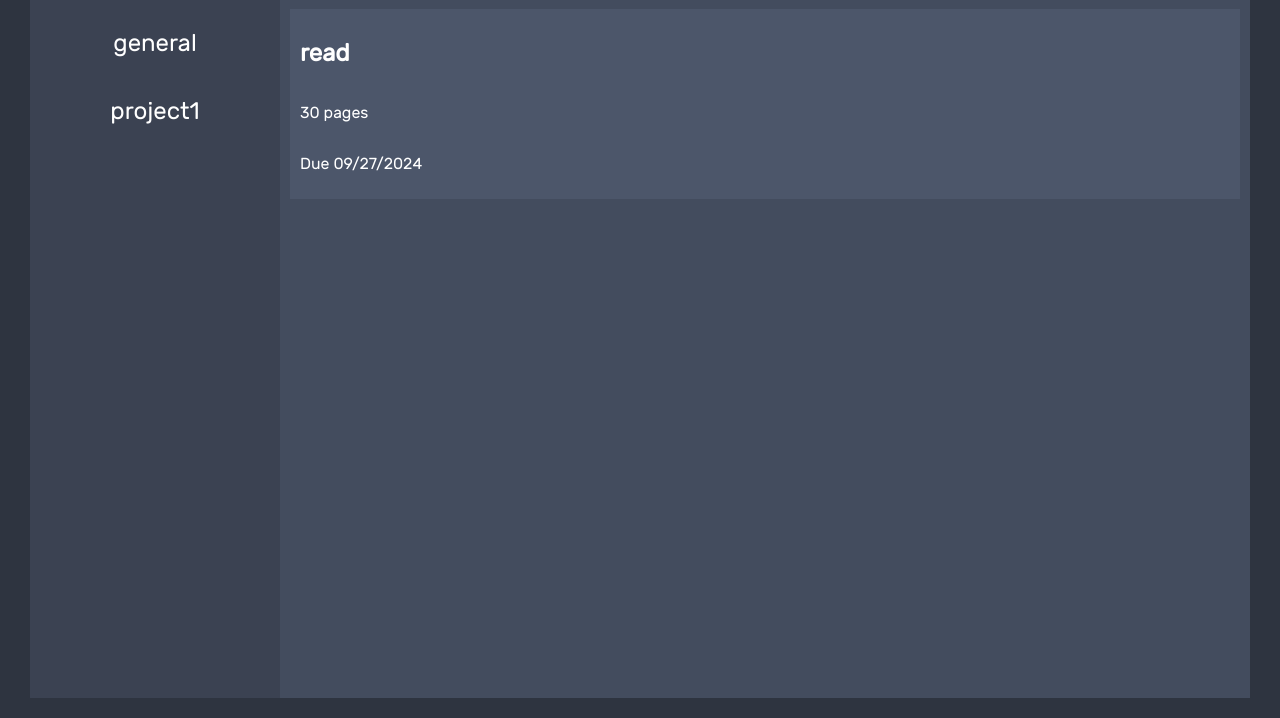
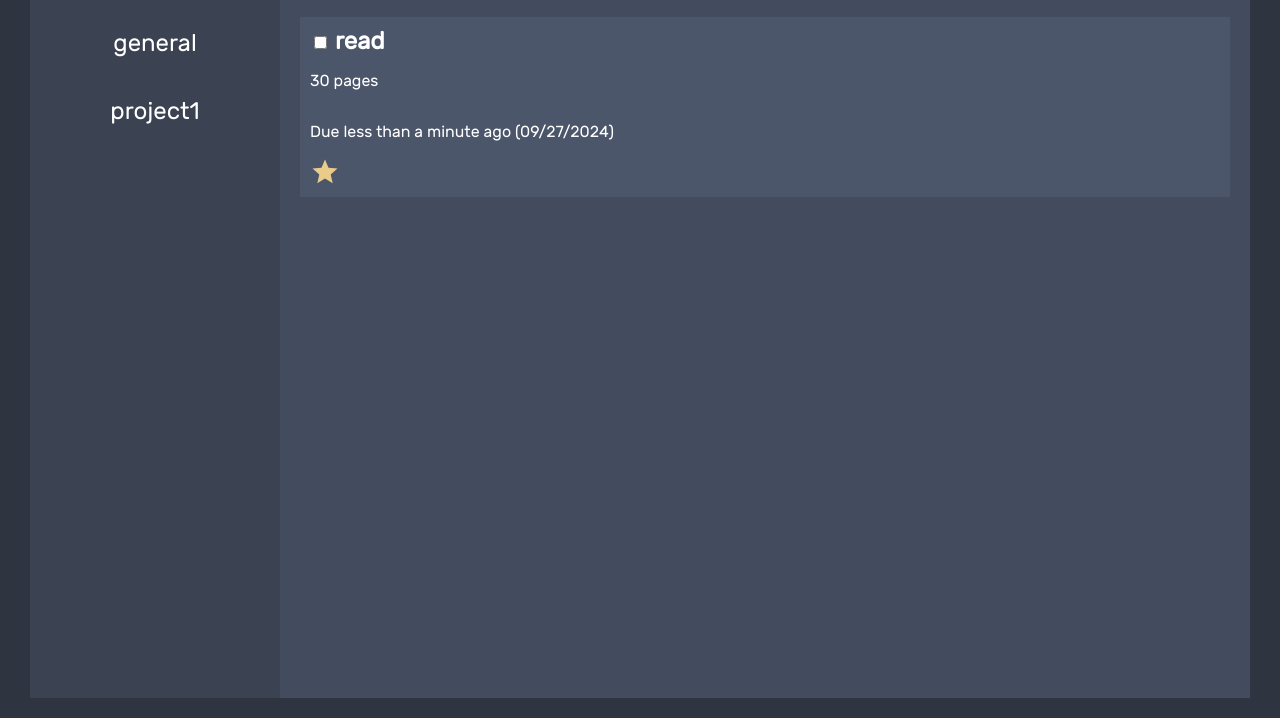
Before and after one commit to raduraduradu/todo-list, a website built with webpack: page src/template.html in a window 1280 px wide. Both pictures are taken after a click on the button "general". Shown: the part 82-800 px from the top of the page. Built offline with nearby package versions, Linux system fonts and the light colour scheme.

Commit message:
formatted task dates so they display distance from due date to current date, added star button that toggles importance

```diff
--- a/src/domController.js
+++ b/src/domController.js
@@ -1,3 +1,6 @@
+import starSvg from "./assets/star.svg";
+import starOutlineSvg from "./assets/star-outline.svg";
+
 const domController = (function () {
     const sidebar = document.querySelector("#sidebar");
     const tasksContainer = document.querySelector("#tasks-container #content");
@@ -26,9 +29,22 @@ const domController = (function () {
         let container = document.createElement("div");
         container.classList.add("task");
 
+        let label = document.createElement("label");
+
+        let checkbox = document.createElement("input");
+        checkbox.type = 'checkbox';
+        label.appendChild(checkbox);
+
         let h2 = document.createElement("h2");
         h2.textContent = task.name;
-        container.appendChild(h2);
+        label.appendChild(h2);
+
+        checkbox.onclick = () => {
+            //task.toggleDone();
+            h2.classList.toggle("done");
+        }
+
+        container.appendChild(label);
 
         let p = document.createElement("p");
         p.textContent = task.description;
@@ -38,6 +54,25 @@ const domController = (function () {
         p2.textContent = `Due ${task.dueDate}`;
         container.appendChild(p2);
 
+        let starIcon = document.createElement("img");
+        starIcon.classList.add("star-icon");
+        const updateStarIcon = () => {
+            if(task.getImportance() === true) {
+                starIcon.src = starSvg;
+                starIcon.title = "Marked as important";
+            }
+            else {
+                starIcon.src = starOutlineSvg;
+                starIcon.title = "Not marked as important";
+            }
+        }
+        updateStarIcon();
+        starIcon.onclick = () => {
+            task.toggleImportance();
+            updateStarIcon();
+        }
+        container.appendChild(starIcon);
+
         console.log(projectContents);
         projectContents[projectName].appendChild(container);
     }
--- a/src/index.js
+++ b/src/index.js
@@ -1,21 +1,25 @@
 import "./style.css";
 import {domController} from "./domController.js";
-import { format } from "date-fns";
+import { format, formatDistance } from "date-fns";
 
-const todo = function (name, description, dueDate, important) {
+const todo = function (name, description, dueDate, importance) {
 
-    dueDate = format(dueDate, 'MM/dd/yyyy');
+    dueDate = `${formatDistance(dueDate, Date.now(), {addSuffix: true})} (${format(dueDate, 'MM/dd/yyyy')})`;
 
-    const done = false;
+    /*let done = false;
     const toggleDone = () => {
         done = !done;
+    }*/
+
+    const getImportance = () => {
+        return importance;
     }
 
-    const togglePriority = () => {
-        important = !important;
+    const toggleImportance = () => {
+        importance = !importance;
     }
 
-    return {name, description, dueDate, important, toggleDone, togglePriority}
+    return {name, description, dueDate, getImportance, toggleImportance}
 }
 
 const project = (name) => {
@@ -58,7 +62,6 @@ projectForm.onsubmit = (e) => {
 
 
 
-
 const taskModal = document.querySelector("#task-modal");
 document.querySelector("#add-task").onclick = () => {
     taskModal.showModal();
@@ -69,11 +72,11 @@ document.querySelector("#task-form-cancel").addEventListener("click", () => {
 
 const taskForm = document.querySelector("#task-modal form");
 taskForm.onsubmit = (e) => {
-    //undone
+    let important = document.querySelector("#task-modal #important").checked
     let submittedTask = todo(taskForm["task-name"].value,
         taskForm["description"].value,
         taskForm["date"].value,
-        taskForm["important"].value);
+        important);
 
     getProject(taskForm["select-project"].value).tasks.push(submittedTask);
 
--- a/src/style.css
+++ b/src/style.css
@@ -50,8 +50,21 @@ h1{
 .task {
     background-color: var(--bg4);
     padding: 10px;
-    margin: 10px;
+    margin: 20px;
     display: grid;
+}
+.task h2 {
+    display: inline;
+    margin-left: 5px;
+}
+h2.done {
+    text-decoration: line-through;
+}
+
+.star-icon {
+    filter: brightness(0) saturate(100%) invert(86%) sepia(18%) saturate(869%) hue-rotate(348deg) brightness(99%) contrast(86%);
+    width: 30px;
+    cursor: pointer;
 }
 
 .header-div {
--- a/src/template.html
+++ b/src/template.html
@@ -54,8 +54,8 @@
                     <input type="date" name="date" id="date">
                 </div>
                 <div>
-                    <input type="checkbox" name="important" id="important" value="">
-                    <label for="important">Imporant</label>
+                    <input type="checkbox" name="important" id="important" value="true">
+                    <label for="important">Important</label>
                 </div>
                 <div>
                     <label for="select-project">Project: </label>
```
Also changed, not shown: src/assets/star-outline.svg (added), src/assets/star.svg (added).
